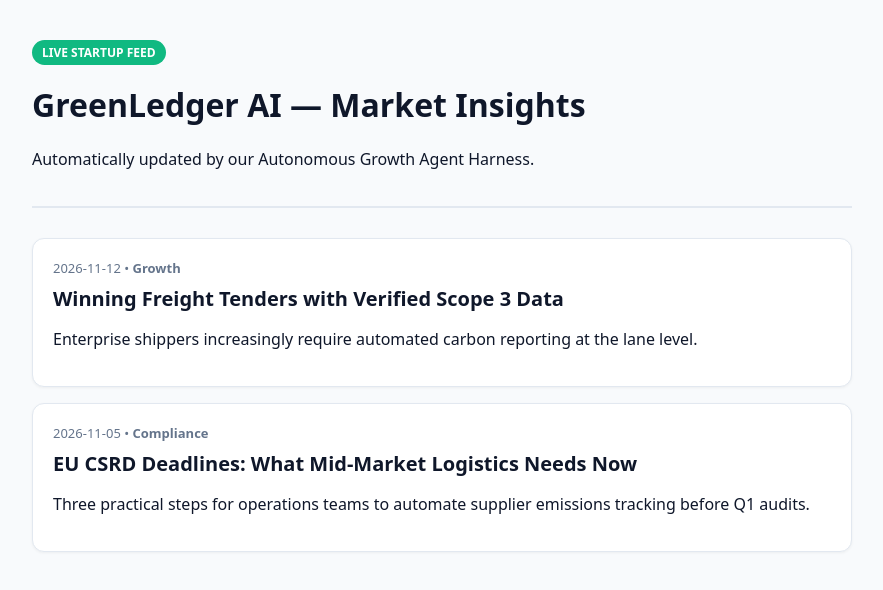
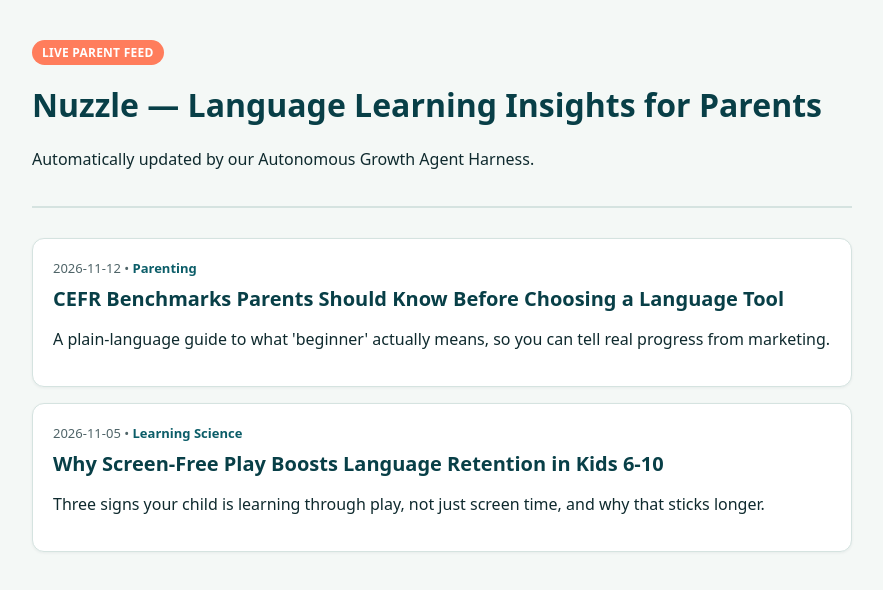
Before and after one commit to netkeojas/startup-growth-harness, a plain HTML site: page website/index.html in a window 1280 px wide. Shown: the whole page, without its empty margins (198-1081 px from the left). Drawn offline with Linux system fonts and the light colour scheme.

Commit message:
Rebrand to Nuzzle; close Bash gap in the guardrail hook
Rebrand (per real brand kit pulled from https://nuzzle-waitlist.vercel.app):
- context/brand_kit.md: GreenLedger AI (logistics ESG) -> Nuzzle (screen-free
  language-learning toy for kids 6-10), with the site's real hex palette.
- context/content_calendar.csv + website/posts.json: seed topics swapped to
  Nuzzle-relevant parenting/learning-science content.
- website/index.html: reskinned with Nuzzle's teal/coral/sun palette and
  parent-facing framing, same posts.json-driven feed structure.
- .claude/skills/brand-voice/SKILL.md: tone shifted from bold B2B copy to
  calm, reassuring parent-facing voice matching the new brand.

Guardrail fix (per gap flagged during a live run):
- guard_protected_files.py only matched Edit/Write tool calls. Bash was
  allowed (Bash(git:*), Bash(python3:*)) and unmatched by the hook, so a
  python3 -c "open(...).write(...)" or sed -i could write to a protected
  path without ever touching the Edit/Write tools the hook was watching.
- Hook now also inspects Bash tool_input.command for any mention of a
  protected path and blocks it (fail closed), in addition to the existing
  file_path/path check for Edit/Write/MultiEdit.
- settings.json PreToolUse matcher extended from "Edit|Write" to
  "Edit|Write|MultiEdit|Bash" so the hook actually runs on Bash calls.

Verified: live /weekly-campaign run produced on-brand Nuzzle content with
protected files untouched; direct unit tests confirm the hook blocks all
three protected paths via both Edit/Write and Bash, and passes unrelated
commands; live guardrail demo prompt still blocks as expected post-rebrand.

Co-Authored-By: Claude Sonnet 5 <noreply@anthropic.com>

```diff
--- a/context/content_calendar.csv
+++ b/context/content_calendar.csv
@@ -1,3 +1,3 @@
 date,topic,status
-2026-11-05,EU CSRD Reporting Deadlines for Mid-Market Logistics,Published
-2026-11-12,How Scope 3 Emissions Impact Freight Tenders,Published
+2026-11-05,Why Screen-Free Play Boosts Language Retention in Kids 6-10,Published
+2026-11-12,CEFR Benchmarks Parents Should Know Before Choosing a Language Tool,Published
--- a/website/index.html
+++ b/website/index.html
@@ -2,20 +2,73 @@
 <html lang="en">
 <head>
   <meta charset="UTF-8" />
-  <title>GreenLedger AI — Startup Insights</title>
+  <title>Nuzzle — Parent Insights</title>
   <style>
-    body { font-family: system-ui, sans-serif; background: #F8FAFC; color: #0F172A; max-width: 820px; margin: 40px auto; padding: 0 20px; }
-    header { border-bottom: 2px solid #E2E8F0; padding-bottom: 20px; margin-bottom: 30px; }
-    .badge { background: #10B981; color: white; padding: 4px 10px; border-radius: 99px; font-size: 12px; font-weight: 600; }
-    .card { background: white; border: 1px solid #E2E8F0; border-radius: 12px; padding: 20px; margin-bottom: 16px; box-shadow: 0 1px 3px rgba(0,0,0,0.05); }
-    .meta { font-size: 13px; color: #64748B; margin-bottom: 8px; }
-    h2 { margin: 6px 0 10px; font-size: 20px; }
+    :root {
+      --bg: #F4F8F6;
+      --white: #FFFFFF;
+      --ink: #0F2A2E;
+      --muted: #4F6468;
+      --line: #D5E3E0;
+      --teal: #0B5D68;
+      --teal-deep: #083F47;
+      --coral: #FF7D5C;
+      --coral-soft: #FFD9CE;
+      --sun: #FFCF4D;
+      --sun-soft: #FFE9A9;
+    }
+    body {
+      font-family: system-ui, sans-serif;
+      background: var(--bg);
+      color: var(--ink);
+      max-width: 820px;
+      margin: 40px auto;
+      padding: 0 20px;
+    }
+    header {
+      border-bottom: 2px solid var(--line);
+      padding-bottom: 20px;
+      margin-bottom: 30px;
+    }
+    .badge {
+      background: var(--coral);
+      color: var(--white);
+      padding: 4px 10px;
+      border-radius: 99px;
+      font-size: 12px;
+      font-weight: 600;
+      letter-spacing: 0.02em;
+    }
+    header h1 {
+      color: var(--teal-deep);
+    }
+    .card {
+      background: var(--white);
+      border: 1px solid var(--line);
+      border-radius: 12px;
+      padding: 20px;
+      margin-bottom: 16px;
+      box-shadow: 0 1px 3px rgba(15, 42, 46, 0.06);
+    }
+    .meta {
+      font-size: 13px;
+      color: var(--muted);
+      margin-bottom: 8px;
+    }
+    .meta strong {
+      color: var(--teal);
+    }
+    h2 {
+      margin: 6px 0 10px;
+      font-size: 20px;
+      color: var(--teal-deep);
+    }
   </style>
 </head>
 <body>
   <header>
-    <span class="badge">LIVE STARTUP FEED</span>
-    <h1>GreenLedger AI — Market Insights</h1>
+    <span class="badge">LIVE PARENT FEED</span>
+    <h1>Nuzzle — Language Learning Insights for Parents</h1>
     <p>Automatically updated by our Autonomous Growth Agent Harness.</p>
   </header>
   <div id="feed"></div>
--- a/website/posts.json
+++ b/website/posts.json
@@ -1,14 +1,14 @@
 [
   {
     "date": "2026-11-05",
-    "title": "EU CSRD Deadlines: What Mid-Market Logistics Needs Now",
-    "summary": "Three practical steps for operations teams to automate supplier emissions tracking before Q1 audits.",
-    "tag": "Compliance"
+    "title": "Why Screen-Free Play Boosts Language Retention in Kids 6-10",
+    "summary": "Three signs your child is learning through play, not just screen time, and why that sticks longer.",
+    "tag": "Learning Science"
   },
   {
     "date": "2026-11-12",
-    "title": "Winning Freight Tenders with Verified Scope 3 Data",
-    "summary": "Enterprise shippers increasingly require automated carbon reporting at the lane level.",
-    "tag": "Growth"
+    "title": "CEFR Benchmarks Parents Should Know Before Choosing a Language Tool",
+    "summary": "A plain-language guide to what 'beginner' actually means, so you can tell real progress from marketing.",
+    "tag": "Parenting"
   }
 ]
```
Also changed, not shown: .claude/settings.json, 3 other files.
